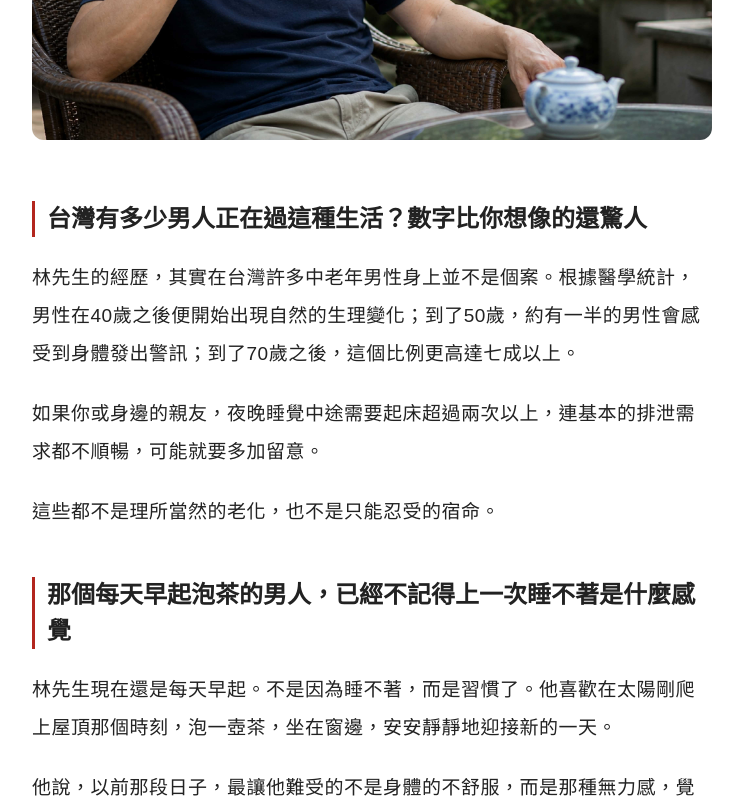
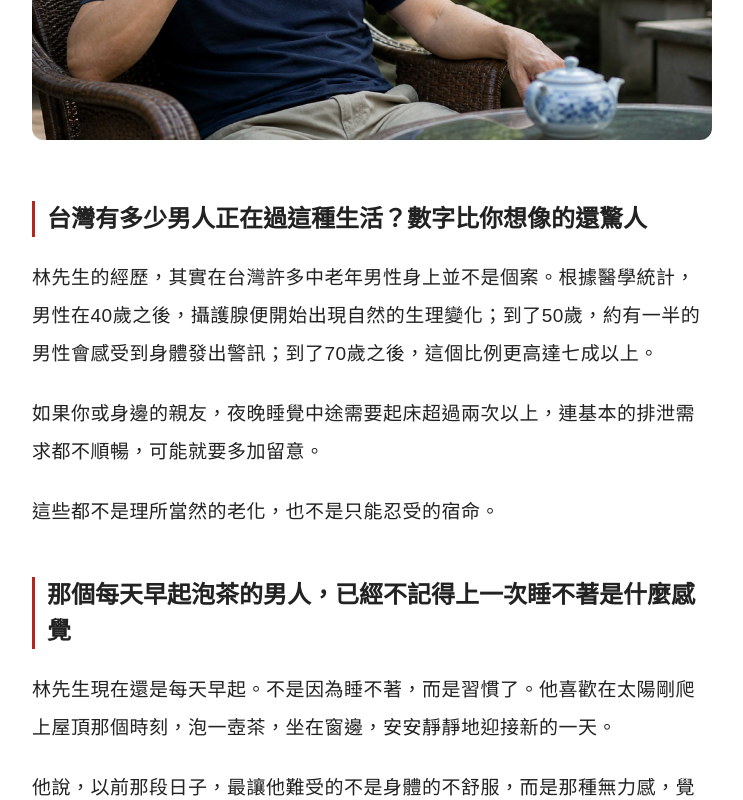
Before and after one commit to fuyu2024/kingiscoming, a plain HTML site: page klin/index.html in a window 1280 px wide. Shown: the part 11200-12000 px from the top of the page, without its empty margins (268-1011 px from the left). Drawn offline with Linux system fonts and the light colour scheme; files whose address does not match are found by name.

Commit message:
Update index.html

```diff
--- a/klin/index.html
+++ b/klin/index.html
@@ -475,7 +475,7 @@ style="width:100%; border-radius:12px; margin:10px 0 4px;"
 
 <h2>台灣有多少男人正在過這種生活？數字比你想像的還驚人</h2>
 
-<p>林先生的經歷，其實在台灣許多中老年男性身上並不是個案。根據醫學統計，男性在40歲之後便開始出現自然的生理變化；到了50歲，約有一半的男性會感受到身體發出警訊；到了70歲之後，這個比例更高達七成以上。</p>
+<p>林先生的經歷，其實在台灣許多中老年男性身上並不是個案。根據醫學統計，男性在40歲之後，攝護腺便開始出現自然的生理變化；到了50歲，約有一半的男性會感受到身體發出警訊；到了70歲之後，這個比例更高達七成以上。</p>
 
 <p>如果你或身邊的親友，夜晚睡覺中途需要起床超過兩次以上，連基本的排泄需求都不順暢，可能就要多加留意。</p>
 
```
